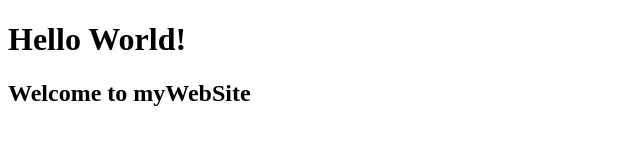
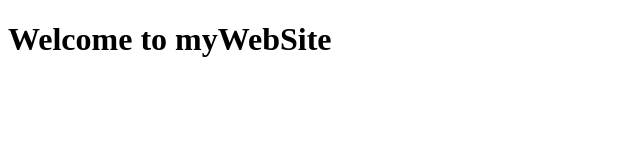
Before and after one commit to EMp995/teatgit, a plain HTML site: page index.html in a window 1280 px wide. Shown: the whole page, without its empty margins (0-640 px from the left). Drawn offline with Linux system fonts and the light colour scheme.

Commit message:
remove hello world

```diff
--- a/index.html
+++ b/index.html
@@ -4,6 +4,5 @@
 	<title>Test for gidhub</title>
 </head>
 <body>
-	<h1>Hello World!</h1>
-	<h2>Welcome to myWebSite</h2>
+	<h1>Welcome to myWebSite</h1>
 </body>
```
